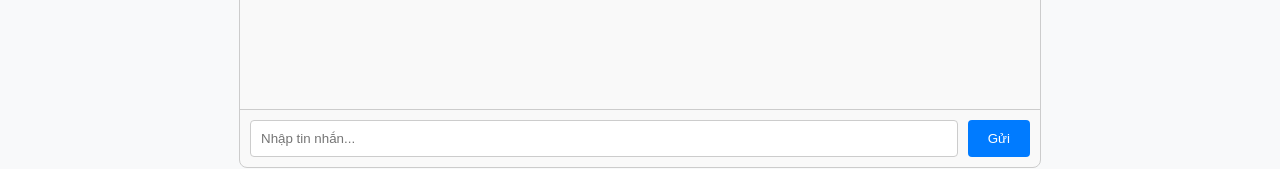
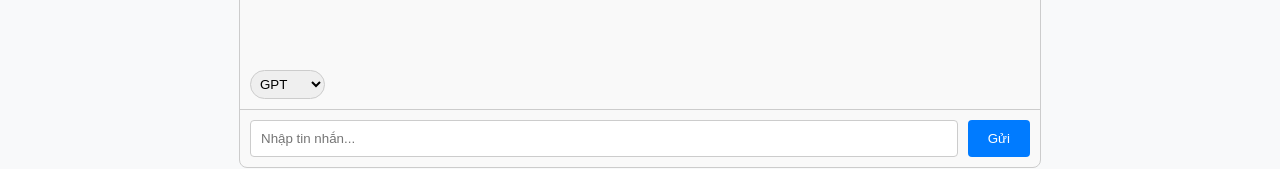
Before and after one commit to tqtcse/FusionAI, a React (Create React App) app in the folder my-app/: page /chat in a window 1280 px wide. Shown: the part 736-905 px from the top of the page. Built offline with nearby package versions, Linux system fonts and the light colour scheme.

Commit message:
Chat again

```diff
--- a/my-app/src/css/Chat.css
+++ b/my-app/src/css/Chat.css
@@ -1,4 +1,32 @@
+.select-model {
+  display: flex;
+  padding-left: 10px;
+  margin: 10px 0;
+  border-radius: 20px;
+}
 
+.select-model select {
+  padding: 5px;
+  border-radius: 15px;
+  border: 1px solid #ccc;
+  outline: none;
+
+  cursor: pointer;
+}
+
+
+.dropdown button {
+  width: 100%;
+  padding: 10px;
+  border: none;
+  background-color: #fff;
+  text-align: left;
+  font-size: 16px;
+  cursor: pointer;
+}
+.dropdown button:hover {
+  background-color: #f0f0f0;
+}
 .chat-container {
 
   width: 800px;
@@ -19,6 +47,7 @@
   flex-direction: column;
   gap: 10px;
 }
+
 
 .message {
   margin: 5px 0;
--- a/my-app/src/pages/Chat.js
+++ b/my-app/src/pages/Chat.js
@@ -5,6 +5,8 @@ function Chat(){
 
 	const [messages, setMessages] = useState([]);
 	const [input, setInput] = useState('');
+	const [selectedModel, setSelectedModel] = useState('model1');
+
 
 	const handleSend = () => {
 		if(input.trim() === '') return;
@@ -15,6 +17,10 @@ function Chat(){
 	      setMessages((prev) => [...prev, { text: 'AI trả lời: ' + input, sender: 'ai' }]);
 	    }, 1000); // Trả lời sau 1 giây
 	}
+
+	const handleModelChange = (e) => {
+    setSelectedModel(e.target.value);  // Cập nhật model khi người dùng chọn
+  	};
 
 	return (
 		<div className="chat-container">
@@ -27,6 +33,18 @@ function Chat(){
 					</div>
 					))}
 			</div>
+			<div className="select-model">
+				 <label htmlFor="model-select"></label>
+			        <select
+			          id="model-select"
+			          value={selectedModel}
+			          onChange={handleModelChange}
+			        >
+			          <option value="gpt">GPT</option>
+			          <option value="gemini">Gemini</option>
+			          <option value="llama">Llama</option>
+			        </select>
+			</div>
 			<div className="chat-input">
 				<input type = "text" value={input}
 				onChange={(e) => setInput(e.target.value)}
```
